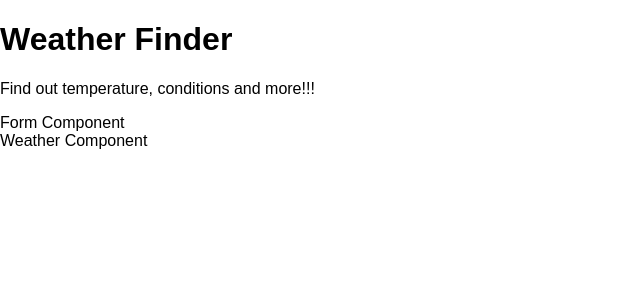
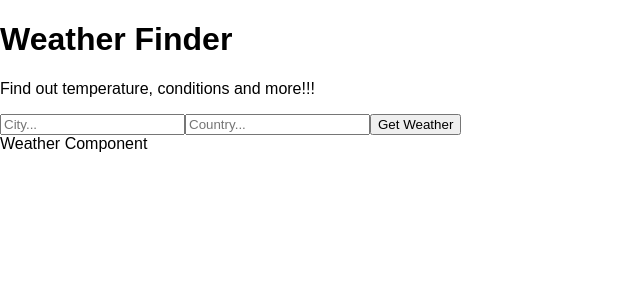
Before and after one commit to Ksaboor/weather_app2.0, a React (Create React App) app: page / in a window 1280 px wide. Shown: the top 300 px of the page, without its empty margins (0-640 px from the left). Built offline with nearby package versions, Linux system fonts and the light colour scheme.

Commit message:
Form
City, Country, and get weather button

```diff
--- a/src/components/Form.js
+++ b/src/components/Form.js
@@ -3,7 +3,11 @@
 class Form extends React.Component{
     render(){
         return(
-            <div>Form Component</div>
+            <form>
+                <input type="text"  name="city" placeholder="City..."/>
+                <input type="text" name="country" placeholder="Country..." />
+                <button> Get Weather</button>
+            </form>
         )
     }
 }
```
